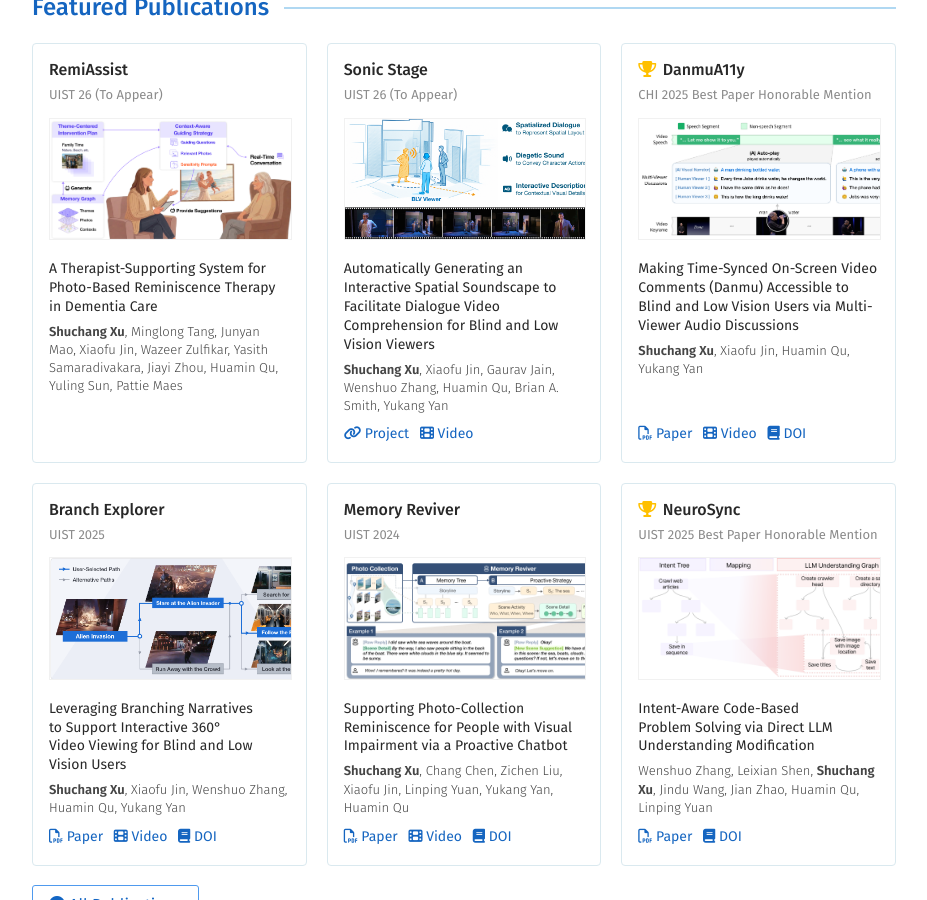
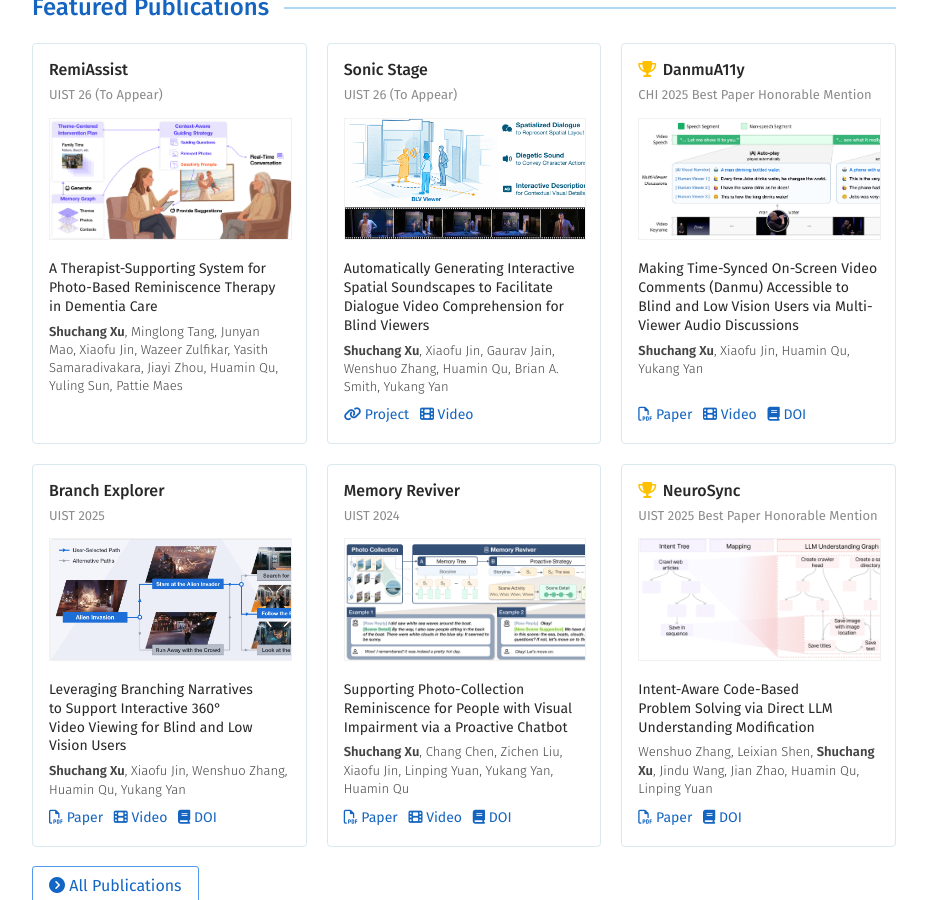
Before and after one commit to ShuchangXu/ShuchangXu.github.io, a Jekyll site: the page built from index.md, in a window 1280 px wide and 900 px high, scrolled down 1040 px. Shown: the whole window, without its empty margins (176-1103 px from the left). Built offline with Jekyll 4.4.1, drawn with Linux system fonts in a browser that asks for light colours; a style sheet for code colours, icons or effects is not loaded.

Commit message:
update sonic stage title

```diff
--- a/_publications/2026-sonic-stage.html
+++ b/_publications/2026-sonic-stage.html
@@ -1,6 +1,6 @@
 ---
-title: "Sonic Stage: Automatically Generating an Interactive Spatial Soundscape to Facilitate Dialogue Video Comprehension for Blind and Low Vision Viewers"
-description: "Automatically Generating an Interactive Spatial Soundscape to Facilitate Dialogue Video Comprehension for Blind and Low Vision Viewers"
+title: "Sonic Stage: Automatically Generating Interactive Spatial Soundscapes to Facilitate Dialogue Video Comprehension for Blind Viewers"
+description: "Automatically Generating Interactive Spatial Soundscapes to Facilitate Dialogue Video Comprehension for Blind Viewers"
 authors:
   - Shuchang Xu
   - Xiaofu Jin
```
